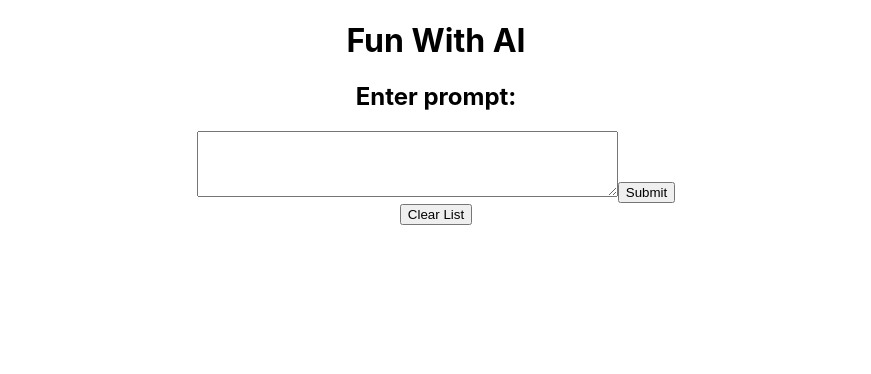
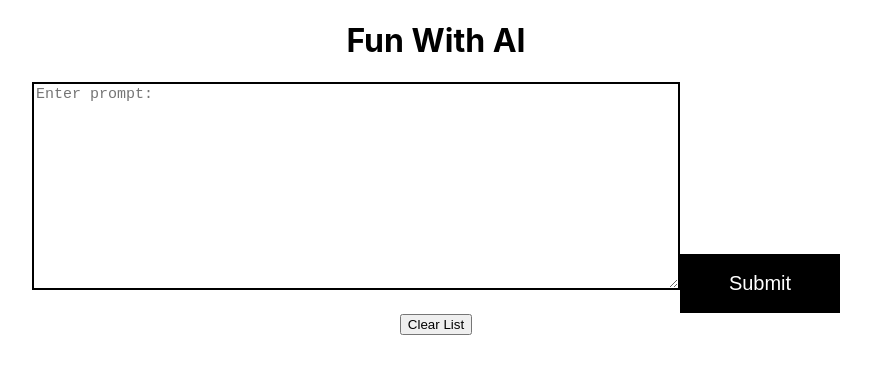
Before and after one commit to maniutin/fun-with-ai, a React (Create React App) app: page / in a window 1280 px wide. Shown: the top 374 px of the page, without its empty margins (204-1075 px from the left). Built offline with nearby package versions, Linux system fonts and the light colour scheme.

Commit message:
style form

```diff
--- a/src/components/Form.css
+++ b/src/components/Form.css
@@ -0,0 +1,26 @@
+#input-field {
+  border: 2px solid black;
+  width: 50vw;
+  height: 25vh;
+}
+
+#input-field::placeholder {
+  font-size: 15px;
+}
+
+.input-form input {
+  border: none;
+  background-color: black;
+  color: white;
+  padding: 1rem;
+  width: 10rem;
+  font-size: 20px;
+  transition: 0.3s;
+  border: 2px solid black;
+}
+
+.input-form input:hover {
+  background-color: white;
+  color: black;
+  border: 2px solid black;
+}
--- a/src/components/Form.js
+++ b/src/components/Form.js
@@ -7,21 +7,16 @@ export default function Form(props) {
 
   return (
     <div className="input-form">
-      <h2>Enter prompt:</h2>
       <form onSubmit={handleSubmit}>
         <label htmlFor="input-field" />
         <textarea
           id="input-field"
           name="input-field"
-          rows="4"
-          cols="50"
+          placeholder="Enter prompt:"
           value={inputValue}
           onChange={(e) => setInputValue(e.target.value)}
           required
-        >
-          At w3schools.com you will learn how to make a website. They offer free
-          tutorials in all web development technologies.
-        </textarea>
+        />
         <input type="submit" value="Submit" />
       </form>
     </div>
```
Also changed, not shown: public/index.html (+0 -10 lines).
